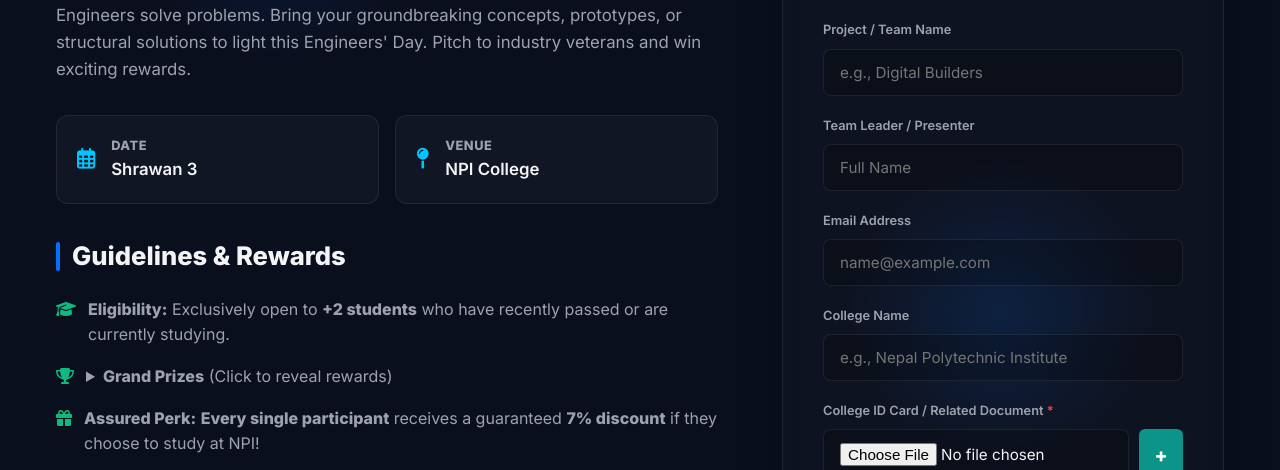
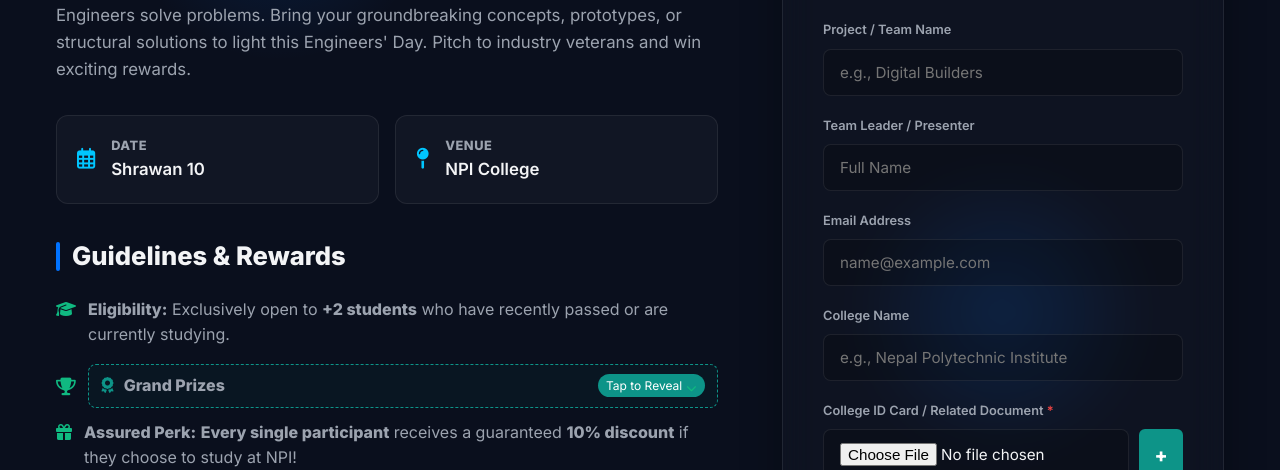
Before and after one commit to Jenisp69/Registration-form-for-pitch-comp, a plain HTML site: page index.html in a window 1280 px wide. Shown: the part 318-788 px from the top of the page. Drawn offline with Linux system fonts and the light colour scheme.

Commit message:
date change and price more clear

```diff
--- a/index.html
+++ b/index.html
@@ -50,7 +50,7 @@
                     <i class="fa-regular fa-calendar-days"></i>
                     <div>
                         <h3>Date</h3>
-                        <p>Shrawan 3</p>
+                        <p>Shrawan 10</p>
                     </div>
                 </div>
                 <div class="meta-card">
@@ -73,22 +73,30 @@
                         <i class="fa-solid fa-graduation-cap"></i>
                         <span><strong>Eligibility:</strong> Exclusively open to <strong>+2 students</strong> who have recently passed or are currently studying.</span>
                     </li>
-                    <li>
-                        <i class="fa-solid fa-trophy"></i>
-                        <span class="prize-toggle-container">
-                            <details>
-                                <summary><strong>Grand Prizes</strong> <span class="toggle-hint">(Click to reveal rewards)</span></summary>
-                                <div class="prize-dropdown-content">
-                                    • <strong>1st Place:</strong> <span class="neongreen-text">NPR 10,000 (NPR 10,000)</span> + <strong>50% Scholarship</strong> for 1st Year at NPI.<br>
-                                    • <strong>2nd Place:</strong> <span class="neongreen-text">NPR 7,000 (NPR 7,000)</span> + <strong>30% Scholarship</strong> for 1st Year at NPI.<br>
-                                    • <strong>3rd Place:</strong> <span class="neongreen-text">NPR 4,000 (NPR 4,000)</span> + <strong>15% Scholarship</strong> for 1st Year at NPI.
+                    <li style="display: flex; align-items: center; gap: 12px; margin-bottom: 12px;">
+                        <i class="fa-solid fa-trophy" style="font-size: 1.1rem; flex-shrink: 0; margin-top: 2px;"></i>
+                        <span class="prize-toggle-container" style="flex-grow: 1;">
+                            <details class="prize-details-wrapper" style="background: rgba(13, 148, 136, 0.05); border: 1px dashed #0d9488; border-radius: 8px; padding: 0.5rem 0.8rem;">
+                                <summary class="prize-summary-trigger" style="cursor: pointer; font-weight: 600; list-style: none; display: flex; align-items: center; justify-content: space-between; gap: 8px; outline: none; user-select: none;">
+                                    <span>
+                                        <i class="fa-solid fa-award" style="color: #0d9488; margin-right: 6px;"></i>
+                                        <strong>Grand Prizes</strong>
+                                    </span>
+                                    <span class="toggle-hint" style="font-size: 0.75rem; background: #0d9488; color: white; padding: 2px 8px; border-radius: 12px; font-weight: 400; display: inline-flex; align-items: center; gap: 4px; transition: transform 0.2s;">
+                                        Tap to Reveal <i class="fa-solid fa-chevron-down" style="font-size: 0.65rem;"></i>
+                                    </span>
+                                </summary>
+                                <div class="prize-dropdown-content" style="margin-top: 0.75rem; padding-top: 0.75rem; border-top: 1px solid rgba(13, 148, 136, 0.15); line-height: 1.6;">
+                                    • <strong>1st Place:</strong> <span class="neongreen-text" style="color: #2dd4bf; font-weight: 600;">NPR 10,000 (NPR 10,000)</span> + <strong>50% Scholarship</strong> for 1st Year at NPI.<br>
+                                    • <strong>2nd Place:</strong> <span class="neongreen-text" style="color: #2dd4bf; font-weight: 600;">NPR 7,000 (NPR 7,000)</span> + <strong>30% Scholarship</strong> for 1st Year at NPI.<br>
+                                    • <strong>3rd Place:</strong> <span class="neongreen-text" style="color: #2dd4bf; font-weight: 600;">NPR 4,000 (NPR 4,000)</span> + <strong>20% Scholarship</strong> for 1st Year at NPI.
                                 </div>
                             </details>
                         </span>
                     </li>
                     <li>
                         <i class="fa-solid fa-gift"></i>
-                        <span><strong>Assured Perk:</strong> <strong>Every single participant</strong> receives a guaranteed <strong>7% discount</strong> if they choose to study at NPI!</span>
+                        <span><strong>Assured Perk:</strong> <strong>Every single participant</strong> receives a guaranteed <strong>10% discount</strong> if they choose to study at NPI!</span>
                     </li>
                     <li>
                         <i class="fa-solid fa-stopwatch"></i>
@@ -223,11 +231,7 @@
         <i class="fa-solid fa-circle-check"></i> Registration submitted successfully!
     </div>
 
-
-
-
-
-<!-- Registration Review Confirmation Modal -->
+    <!-- Registration Review Confirmation Modal -->
     <div id="reviewModal" class="modal-overlay" style="display: none;">
         <div class="modal-content animate-pop-in">
             <h2>Review Your Registration</h2>
@@ -244,8 +248,6 @@
         </div>
     </div>
 
-
-
     <!-- External JavaScript Link -->
     <script src="script.js"></script>
 </body>
```
